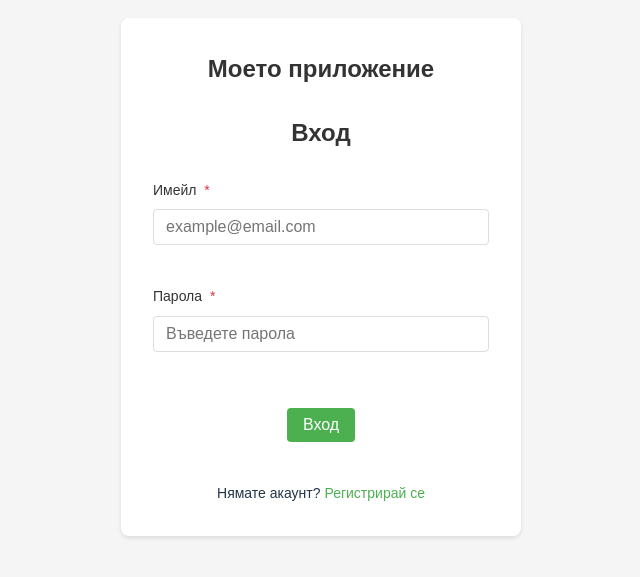
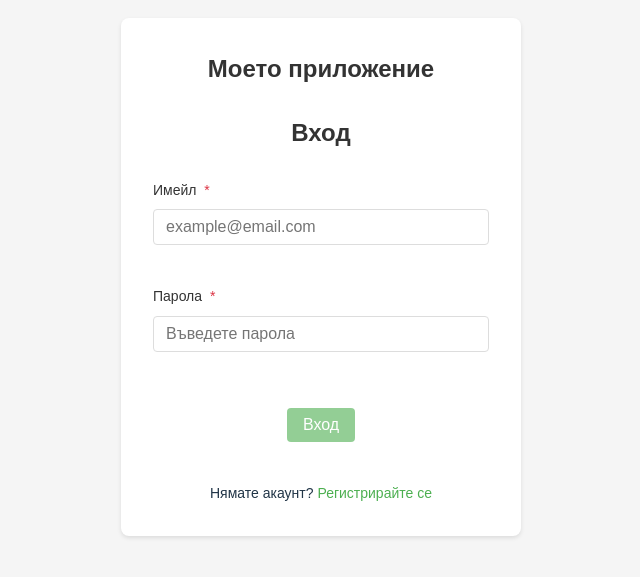
Before and after one commit to OrlinGichev/my-recipe-app, a Vue app: page /auth/login in a window 1280 px wide. Shown: the part 123-700 px from the top of the page, without its empty margins (319-959 px from the left). Built offline with nearby package versions, Linux system fonts and the light colour scheme; no server answers.

Commit message:
добавяне на Vuelidate валидации и в LoginView

```diff
--- a/src/views/LoginView.vue
+++ b/src/views/LoginView.vue
@@ -1,6 +1,8 @@
 <script setup>
 import { useRouter } from "vue-router";
 import { useAuthStore } from "../stores/auth";
+import { useVuelidate } from "@vuelidate/core";
+import { required, email, minLength } from "@vuelidate/validators";
 import { ref } from "vue";
 import AppInput from "../components/ui/AppInput.vue";
 import AppButton from "../components/ui/AppButton.vue";
@@ -8,21 +10,47 @@ import AppButton from "../components/ui/AppButton.vue";
 const router = useRouter();
 const authStore = useAuthStore();
 
-const email = ref("");
-const password = ref("");
-const errorMessage = ref("");
+const formData = ref({
+  email: "",
+  password: "",
+});
+
+const rules = {
+  email: {
+    required,
+    email,
+    $autoDirty: true,
+  },
+  password: {
+    required,
+    minLength: minLength(6),
+    $autoDirty: true,
+  },
+};
+
+const v$ = useVuelidate(rules, formData);
 
 const handleSubmit = async () => {
-  if (!email.value || !password.value) {
-    errorMessage.value = "Моля, попълнете всички полета";
+  const result = await v$.value.$validate();
+  if (!result) {
     return;
   }
 
   try {
-    await authStore.loginUser(email.value, password.value);
-    router.push("/"); // Пренасочваме към първоначалната страница
+    await authStore.loginUser(formData.value.email, formData.value.password);
+    router.push("/"); // Пренасочване към началната страница след успешен вход
   } catch (error) {
-    errorMessage.value = "Грешен имейл или парола";
+    if (
+      error.code === "auth/user-not-found" ||
+      error.code === "auth/wrong-password"
+    ) {
+      errorMessage.value = "Грешен имейл или парола";
+    } else if (error.code === "auth/too-many-requests") {
+      errorMessage.value =
+        "Твърде много опити за вход. Моля, опитайте по-късно";
+    } else {
+      errorMessage.value = "Възникна грешка при входа";
+    }
   }
 };
 </script>
@@ -34,19 +62,24 @@ const handleSubmit = async () => {
     <form @submit.prevent="handleSubmit" class="form">
       <div class="form-group">
         <AppInput
-          v-model="email"
+          v-model="formData.email"
           type="email"
           label="Имейл"
           placeholder="example@email.com"
+          :error="v$.email.$error ? 'Моля, въведете валиден имейл адрес' : ''"
           required
         />
       </div>
+
       <div class="form-group">
         <AppInput
-          v-model="password"
+          v-model="formData.password"
           type="password"
           label="Парола"
           placeholder="Въведете парола"
+          :error="
+            v$.password.$error ? 'Паролата трябва да бъде поне 6 символа' : ''
+          "
           required
         />
       </div>
@@ -56,7 +89,7 @@ const handleSubmit = async () => {
       </div>
 
       <div class="form-actions">
-        <AppButton type="submit" :disabled="authStore.loading">
+        <AppButton type="submit" :disabled="v$.$invalid || authStore.loading">
           {{ authStore.loading ? "Зареждане..." : "Вход" }}
         </AppButton>
       </div>
@@ -64,13 +97,13 @@ const handleSubmit = async () => {
       <div class="form-footer">
         <p>
           Нямате акаунт?
-          <router-link to="/auth/register">Регистрирай се</router-link>
+          <router-link to="/auth/register">Регистрирайте се</router-link>
         </p>
       </div>
     </form>
   </div>
 </template>
-<script setup></script>
+
 <style scoped>
 .login-form {
   width: 100%;
```
